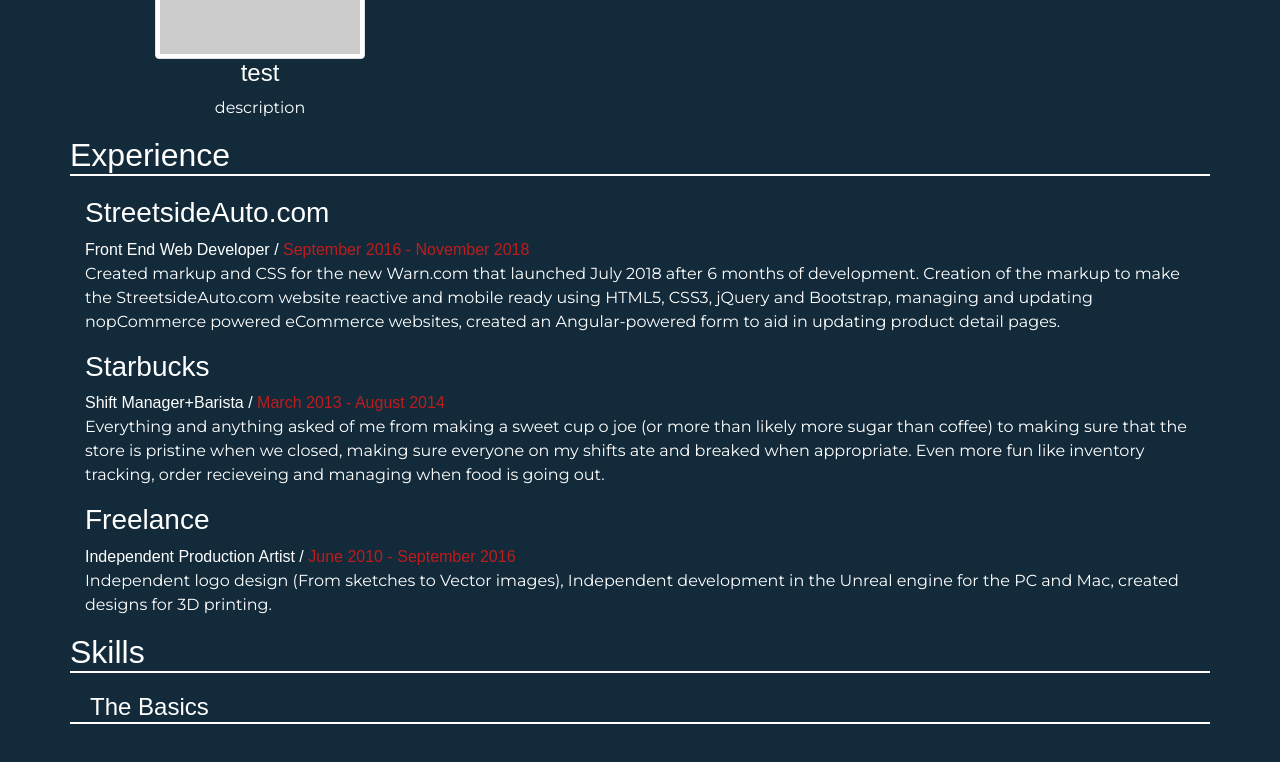
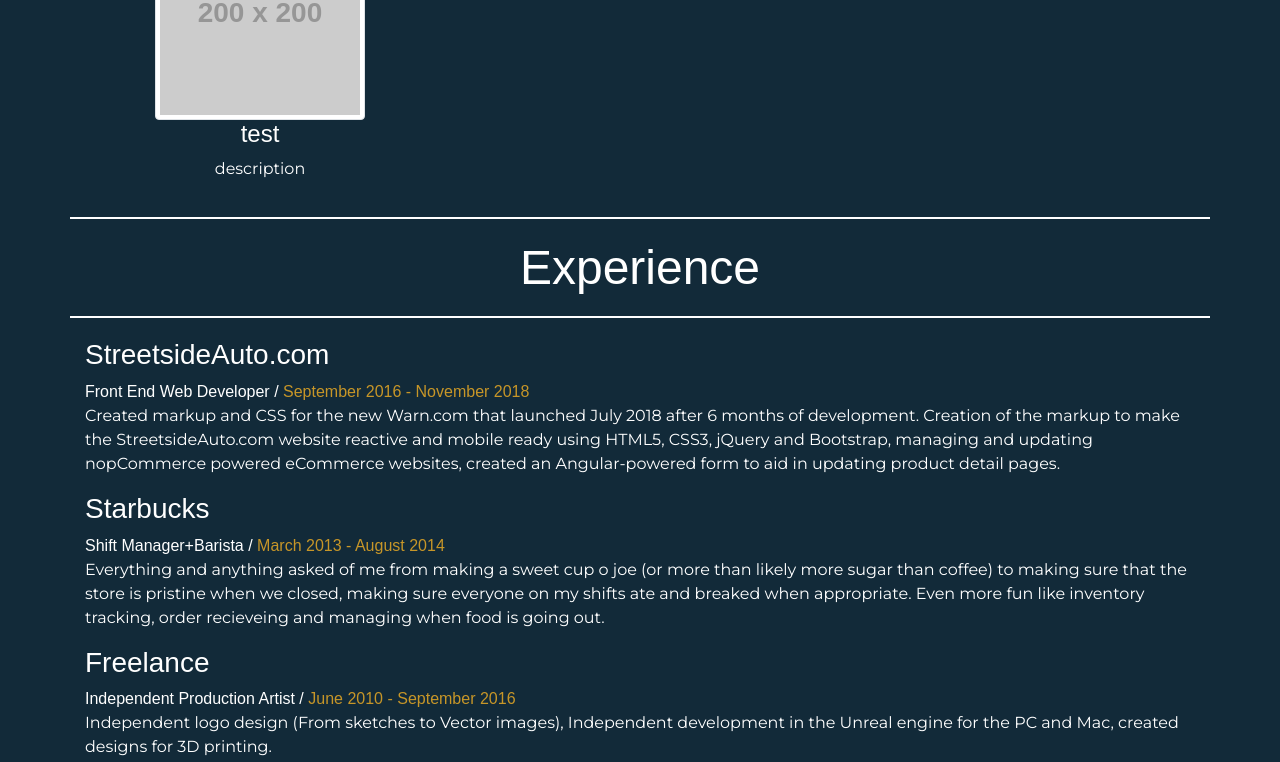
Before and after one commit to mattcbarker/newResumeWebsite, a Vue app: page / in a window 1280 px wide. Shown: the part 1220-1982 px from the top of the page. Built offline with nearby package versions, Linux system fonts and the light colour scheme; no server answers; a web font is replaced by a local one.

Commit message:
Changed spacing and CSS

```diff
--- a/src/App.vue
+++ b/src/App.vue
@@ -100,10 +100,14 @@
 }
 .section-title {
   font-family: "Geo", sans-serif;
-  font-size: 2em;
+  font-size: 3em;
   width: 100%;
-  text-align: left;
+  padding:20px;
   border-bottom: 2px solid;
+  border-top: 2px solid;
   margin-bottom: 20px;
 }
+.row{
+  margin-bottom:20px;
+}
 </style>
--- a/src/components/experience.vue
+++ b/src/components/experience.vue
@@ -6,7 +6,7 @@
         <div class="expItem" v-for="skill in list" :key="skill.id" v-bind:style="{ color: colors.text }">
             <h3>{{ skill.company }}</h3>
             <span>{{ skill.title }}  /  </span>
-            <span style="color:#bd1d1d">{{ skill.dates }} </span>
+            <span v-bind:style="{ color: colors.mountainSec }">{{ skill.dates }} </span>
             <p> {{ skill.desc }} </p>
         </div>
       </div>
--- a/src/components/footerTab.vue
+++ b/src/components/footerTab.vue
@@ -4,9 +4,9 @@
        <b-col>
         <img src="../assets/images/bio.jpg" />
        </b-col>
-      <b-col style="padding:20px">
+      <!--b-col style="padding:20px">
         <p v-bind:style="{ color: colors.text, textAlign: 'left' , fontFamily:'Montserrat' }">I started in printmaking and sculpture background but eventually found those limiting based to my love of technology. With the possibilities that digital development offered, I pursued a digital 3D Design program through Gnomon School of Entertainment Design. From there I combined this background into programming and markup to set on a path of web development.</p>
-      </b-col>
+      </b-col-->
       <b-col id="contactTab">
         <h3>Find Me:</h3>
         <a href="mailto:frostmoth@gmail.com"  v-bind:style="{ color: colors.text }">Email me</a>
--- a/src/components/skills.vue
+++ b/src/components/skills.vue
@@ -37,24 +37,8 @@
   width: 100%;
   border-bottom: 2px solid;
   margin-bottom: 20px;
-  text-align: left;
-  padding-left: 20px;
 }
 .skillItem {
   padding: 20px;
 }
-.svgContainer {
-  display: inline-block;
-  position: relative;
-  width: 100%;
-  padding-bottom: 100%;
-  vertical-align: middle;
-  overflow: hidden;
-}
-.svg {
-  display: inline-block;
-  position: absolute;
-  top: 0;
-  left: 0;
-}
 </style>
```
